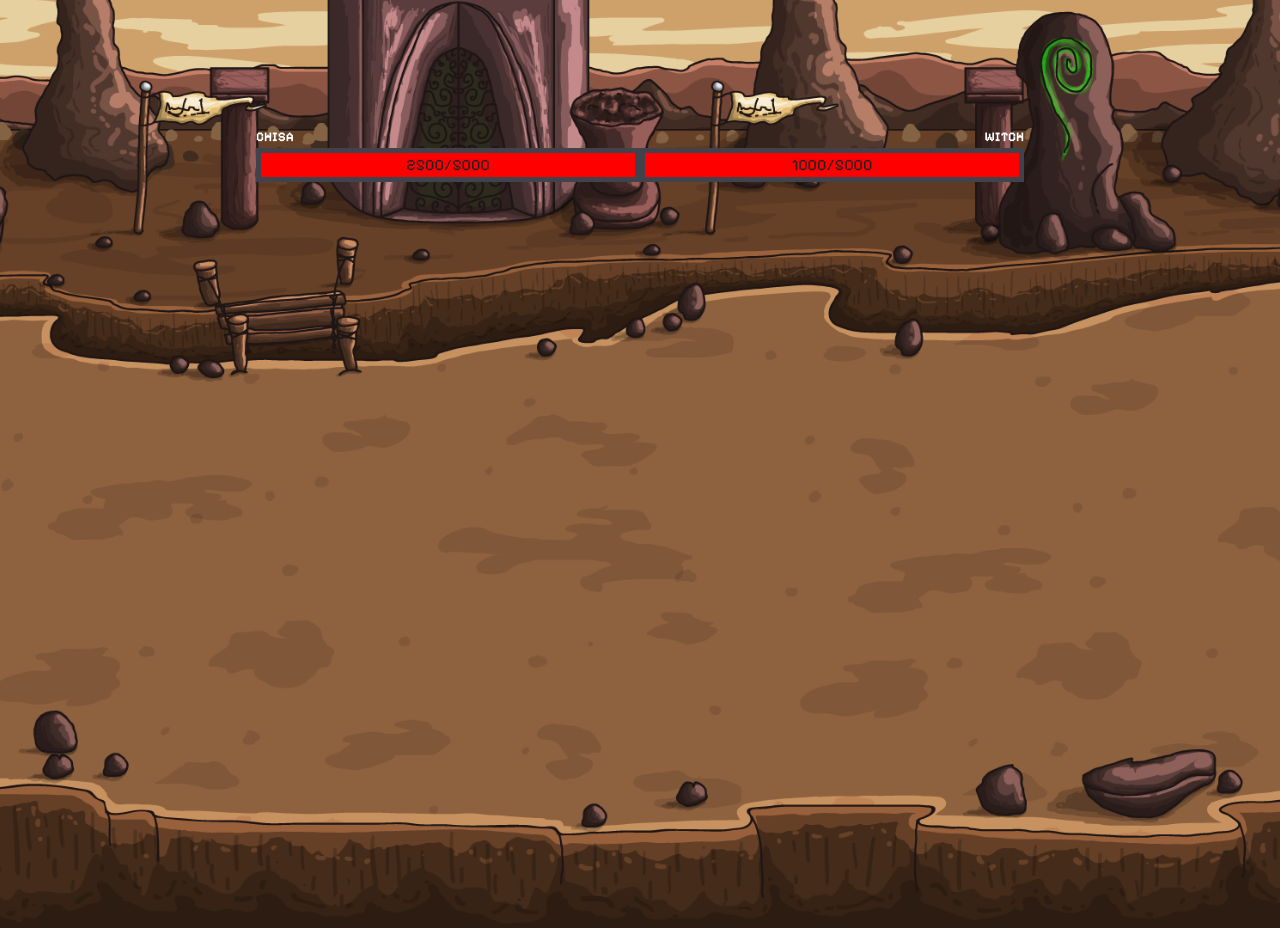
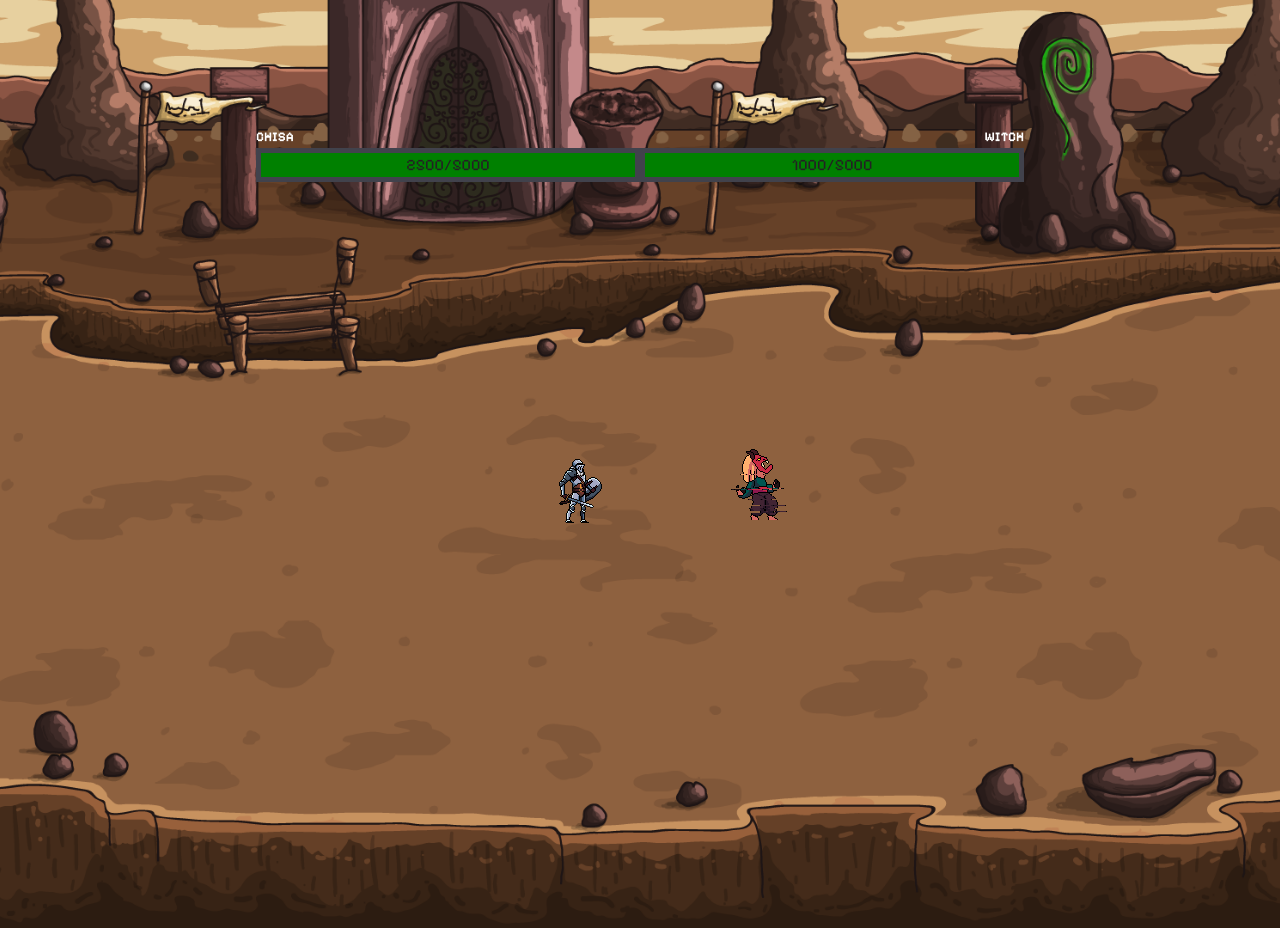
Before and after one commit to kgarrison133/fitness-game, a Flask app: template website/templates/battle.html in a window 1280 px wide. Run offline with Flask 3, Linux system fonts and the light colour scheme; the template is opened without the code that fills it, so the values that code supplies are empty.

Commit message:
Add battle animation

```diff
--- a/website/static/css/styles.css
+++ b/website/static/css/styles.css
@@ -63,7 +63,39 @@ button {
 .hp-bars .hp-bar {
   text-align: center;
   border: solid 5px var(--pix-border);
-  background-color: red;
+  background-color: var(--pix-border);
+}
+
+#player-hp {
+  background-color: green;
+}
+
+#enemy-hp {
+  animation-name: hp-down;
+  animation-duration: 1s;
+  animation-delay: 0.8s;
+  background-color: green;
+}
+
+@keyframes hp-down {
+  0% {
+    background-color: green;
+  }
+
+  30% {
+    background-color: yellow;
+    width: 70%;
+  }
+
+  70% {
+    background-color: red;
+    width: 30%;
+  }
+
+  100% {
+    background-color: var(--pix-border);
+    width: 0;
+  }
 }
 
 .char-name {
@@ -95,7 +127,16 @@ button {
 /* End Run Screen */
 
 /* Character Animation */
-#p-battleCanvas {
+/* #p-battleCanvas {
+  position: absolute;
+  top: 60%;
+  left: 45%;
+  transform: translate(-50%, -50%);
+  width: 100px;
+  height: 100px;
+}
+
+#e-battleCanvas {
   position: absolute;
   top: 60%;
   left: 45%;
@@ -111,5 +152,71 @@ button {
   transform: translate(-50%, -50%);
   width: 100px;
   height: 100px;
+} */
+
+.player-attack {
+  position: absolute;
+  top: 60%;
+  left: 45%;
+  transform: translate(-50%, -50%);
+  width: 86px;
+  height: 86px;
+
+  background: url(../assets/characters/knight/Attack\ 1.png);
+  animation: player-attack 0.5s steps(5);
+  animation-delay: 0.5s;
+}
+
+@keyframes player-attack {
+  from {
+    background-position: 0;
+  }
+
+  to {
+    background-position: 450px;
+  }
+}
+
+.enemy-attack {
+  position: absolute;
+  top: 57%;
+  left: 60%;
+  transform: translate(-50%, -50%);
+  width: 128px;
+  height: 128px;
+  background: url(../assets/characters/Ghost/Dead.png);
+  animation: enemy-attack 0.7s steps(5);
+  animation-delay: 0.8s;
+}
+
+@keyframes enemy-attack {
+  0% {
+    background-position: 0;
+  }
+
+  100% {
+    background-position: -512px;
+  }
+}
+
+.player-run {
+  position: absolute;
+  top: 60%;
+  left: 50%;
+  transform: translate(-50%, -50%);
+  width: 86px;
+  height: 86px;
+  background: url(../assets/characters/knight/Run.png);
+  animation: player-run 0.7s steps(7) infinite;
+}
+
+@keyframes player-run {
+  0% {
+    background-position: 0;
+  }
+
+  100% {
+    background-position: -487px;
+  }
 }
 /* End Character Animation */
--- a/website/static/js/animation.js
+++ b/website/static/js/animation.js
@@ -11,8 +11,8 @@ function createAnimation(
 
   console.log(c);
 
-  const CANVAS_WIDTH = (myCanvas.width = 100);
-  const CANVAS_HEIGHT = (myCanvas.height = 100);
+  const CANVAS_WIDTH = (myCanvas.width = spriteHeight + 20);
+  const CANVAS_HEIGHT = (myCanvas.height = spriteHeight + 20);
 
   const myImg = document.getElementById(imgId);
   const spriteWidth = imgWidth / numFrames;
@@ -88,4 +88,53 @@ function createAnimation(
 
 // player battle animation
 // createAnimation("p-battleCanvas", "p-battleImg", 5, 0, 430, 86);
-createAnimation("runCanvas", "runImg", 7, 0, 500, 86);
+// createAnimation("e-battleCanvas", "e-battleImg", 5, 0, 640, 128);
+// createAnimation("runCanvas", "runImg", 7, 0, 500, 86);
+
+const player = {
+  canvas: "p-battleCanvas",
+  img: "p-battleImg",
+  frames: 5,
+  loops: 0,
+  width: 430,
+  height: 86,
+};
+
+const enemy = {
+  canvas: "e-battleCanvas",
+  img: "e-battleImg",
+  frames: 5,
+  loops: 0,
+  width: 640,
+  height: 128,
+};
+
+battleChar = [player, enemy];
+i = 0;
+let el = document.getElementById("#battle-fight");
+let battleContent;
+
+function battleAnimation() {
+  i == 0 ? (i = 1) : (i = 0);
+  let character = battleChar[i];
+  if ((i = 1)) {
+    battleContent =
+      '<img src="../static/assets/characters/Ghost/Dead.png" id="e-battleImg" /></canvas>';
+  } else {
+    battleContent =
+      '<canvas id="p-battleCanvas"><img src="../static/assets/characters/knight/Attack 1.png" id="p-battleImg"/>canvas>';
+  }
+
+  createAnimation(
+    character.canvas,
+    character.img,
+    character.frames,
+    character.loops,
+    character.width,
+    character.height
+  );
+  el.insertAdjacentHTML("afterbegin", battleContent);
+  setTimeout(battleAnimation, 5000);
+}
+
+battleAnimation();
--- a/website/templates/battle.html
+++ b/website/templates/battle.html
@@ -23,27 +23,25 @@
         <div class="hp-bars row">
           <div class="col">
             <h5 class="char-name">CHISA</h5>
-            <div class="hp-bar">2500/5000</div>
+            <div class="hp-bar" id="player-hp">2500/5000</div>
           </div>
 
           <div class="col">
             <h5 class="char-name enemy">WITCH</h5>
-            <div class="hp-bar">1000/5000</div>
+            <div class="hp-bar" id="enemy-hp">1000/5000</div>
           </div>
         </div>
         <!-- End Battle HTML -->
       </div>
     </main>
 
-    <canvas id="p-battleCanvas">
-      <img
-        src="../static/assets/characters/knight/Attack 1.png"
-        id="p-battleImg"
-      />
-    </canvas>
+    <div class="battle-fight">
+      <div class="player-attack"></div>
+      <div class="enemy-attack"></div>
+    </div>
 
     <!-- JS -->
-    <script src="../static/js/animation.js"></script>
+    <!-- <script src="../static/js/animation.js"></script> -->
     <!-- End JS -->
   </body>
 </html>
--- a/website/templates/run.html
+++ b/website/templates/run.html
@@ -54,9 +54,7 @@
         </p>
         <div class="step-count">2500/5000</div>
       </div>
-      <canvas id="runCanvas">
-        <img src="../static/assets/characters/knight/Run.png" id="runImg" />
-      </canvas>
+      <div class="player-run"></div>
     </div>
 
     <!-- JS -->
```
